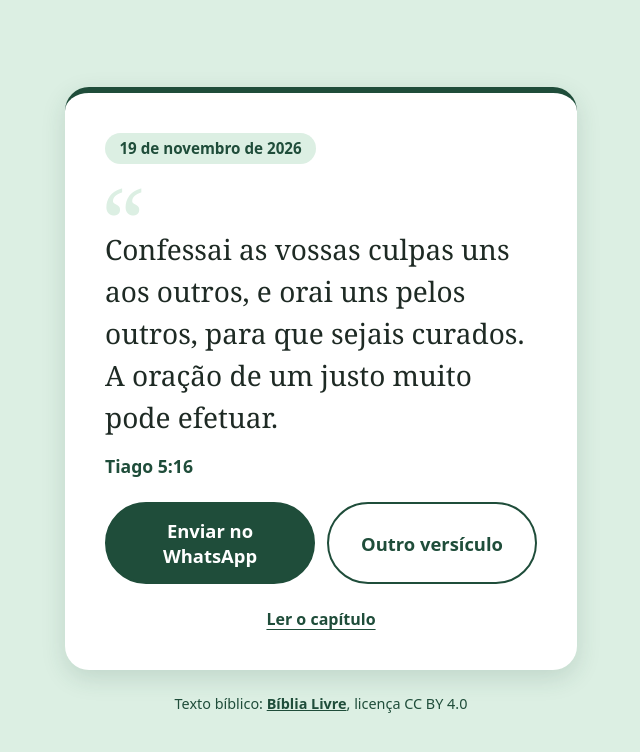
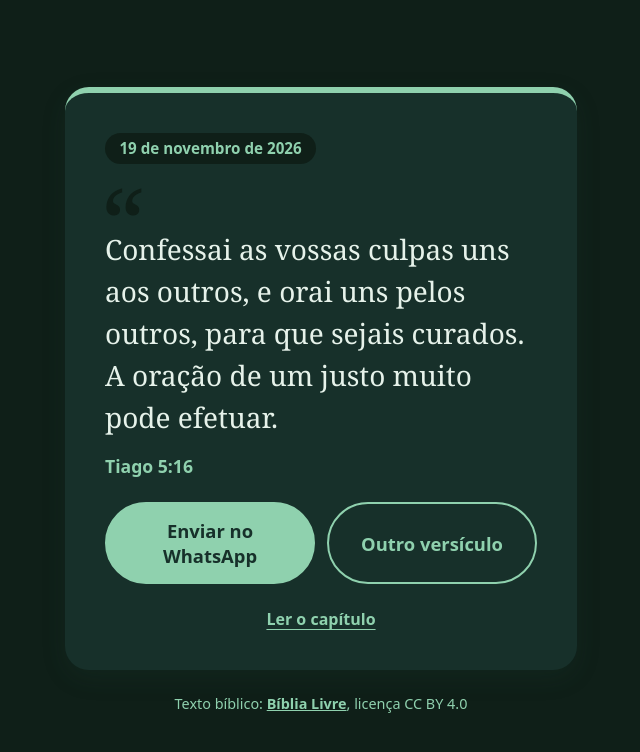
Before and after one commit to Michele-Moreira/versiculo-diario, a plain HTML site: page index.html in a window 1280 px wide. Shown: the whole page, without its empty margins (319-959 px from the left). Drawn offline with Linux system fonts and the dark colour scheme.

Commit message:
feat(style): add dark mode following device theme

```diff
--- a/index.html
+++ b/index.html
@@ -6,6 +6,12 @@
     <title>Versículo Diário</title>
     <meta name="description" content="Um versículo por dia, pronto pra enviar no WhatsApp.">
     <link rel="icon" href="favicon.svg" type="image/svg+xml">
+
+    <!-- Cor da barra do celular: verde escuro no tema claro, quase preto no escuro -->
+    <meta name="theme-color" content="#1F4D3A" media="(prefers-color-scheme: light)">
+    <meta name="theme-color" content="#0F1F18" media="(prefers-color-scheme: dark)">
+    <!-- Avisa o navegador que a página tem os dois temas -->
+    <meta name="color-scheme" content="light dark">
 
     <!-- Prévia do link no WhatsApp, Facebook e afins (Open Graph) -->
     <meta property="og:type" content="website">
--- a/style.css
+++ b/style.css
@@ -4,6 +4,21 @@
   --branco: #FFFFFF;
   --texto: #1E2A24;
   font-family: system-ui, -apple-system, BlinkMacSystemFont, 'Segoe UI', Roboto, Oxygen, Ubuntu, Cantarell, 'Open Sans', 'Helvetica Neue', sans-serif;
+}
+
+/* Modo escuro: segue a configuração do celular. Só troca o valor das cores,
+   o resto do CSS continua igual porque já usa as variáveis. */
+@media (prefers-color-scheme: dark) {
+  :root {
+    --verde-escuro: #8FD1AE; /* vira verde claro: botão, referência, data */
+    --verde-pastel: #0F1F18; /* fundo da página quase preto esverdeado */
+    --branco: #17302A;       /* o cartão, verde bem escuro */
+    --texto: #E6F2EA;        /* texto do versículo claro */
+  }
+
+  main {
+    box-shadow: 0 8px 24px rgba(0, 0, 0, 0.4);
+  }
 }
 
 /* Faz padding e borda contarem dentro da largura da caixa */
```
